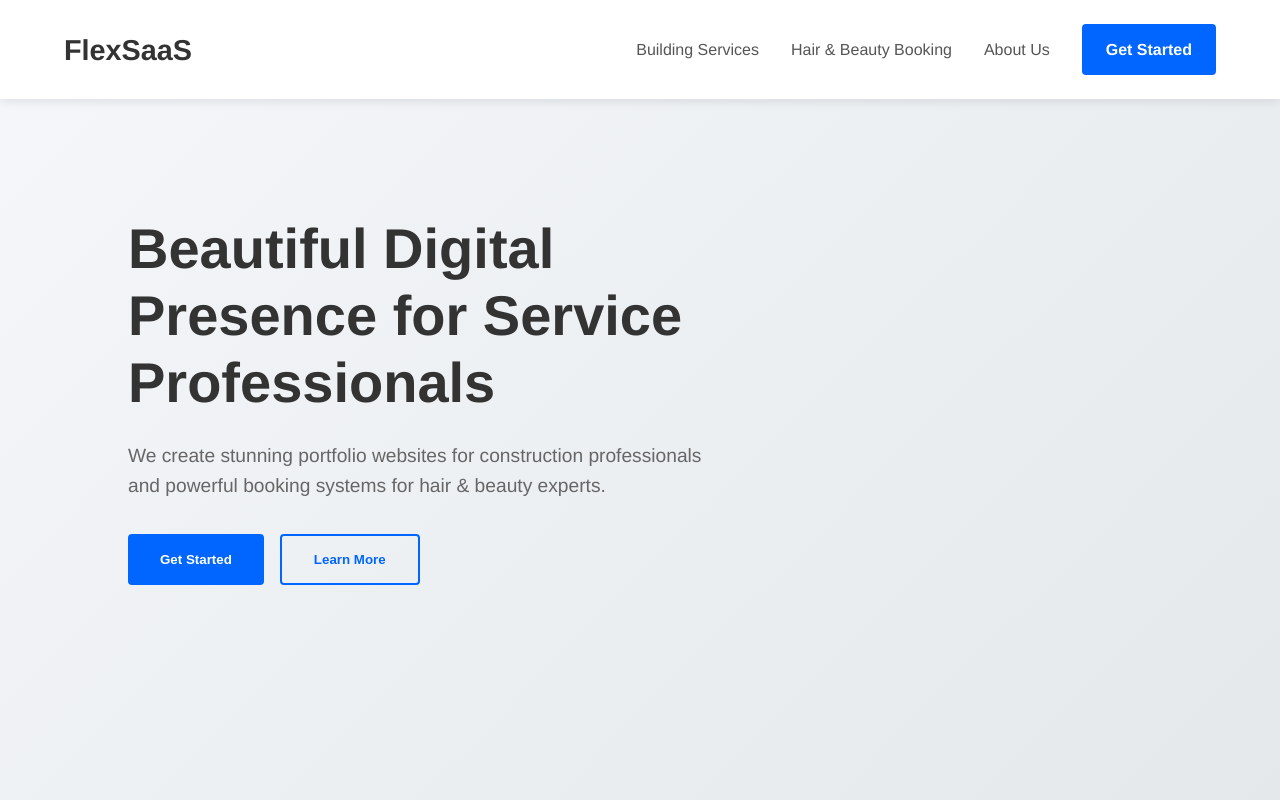
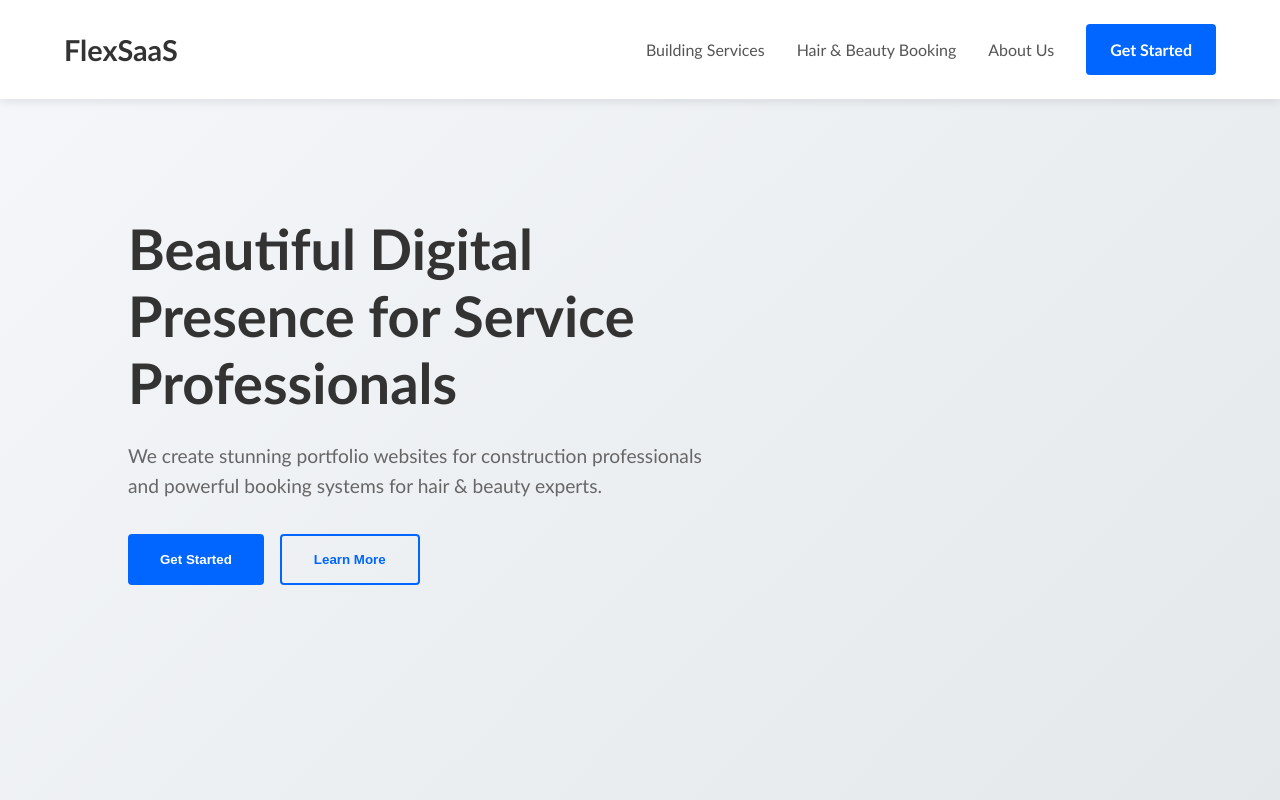
Before and after one commit to FlexSaaS/flexsaas-portfolio, a React (Vite) app: page / in a window 1280 px wide. Shown: the top 800 px of the page. Built offline with nearby package versions, Linux system fonts and the light colour scheme.

Commit message:
update font family

```diff
--- a/src/App.tsx
+++ b/src/App.tsx
@@ -1,7 +1,6 @@
 import { BrowserRouter as Router, Routes, Route } from 'react-router-dom';
 import { ThemeProvider } from 'styled-components';
 import { theme } from './styles/theme';
-// import GlobalStyles from './styles/GlobalStyles';
 import Navbar from './components/common/NavBar';
 import Footer from './components/common/Footer';
 import Home from './pages/Home';
@@ -16,7 +15,7 @@
 function App() {
   return (
     <ThemeProvider theme={theme}>
-      <GlobalStyles />
+      <GlobalStyles theme={theme}/>
       <Router>
         <Navbar />
         <Routes>
--- a/src/styles/GlobalStyles.ts
+++ b/src/styles/GlobalStyles.ts
@@ -8,7 +8,7 @@
   }
 
   body {
-    font-family: ${props => props.theme.fonts.primary};
+    font-family: 'Gill Sans', 'Gill Sans MT', Calibri, 'Trebuchet MS', sans-serif;
     line-height: 1.6;
     color: #333;
     background: #fff;
```
